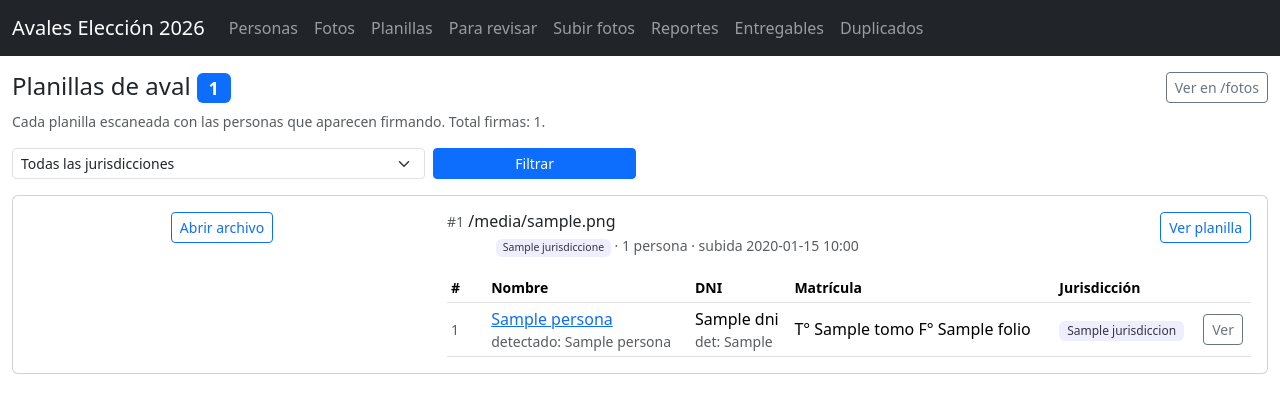
After one commit to OctavioGalvan5/magistratura, a Flask app: template app/templates/planillas.html in a window 1280 px wide. The commit adds this page. Shown: the top 413 px of the page. Run offline with Flask 3, Linux system fonts and the light colour scheme; the template is opened without the code that fills it: most values are stand-ins (such as "Sample title", 1, 10 or a date in 2020).

Commit message:
Nueva vista /planillas: cada planilla con firmantes vinculados
Vista dedicada de planillas de aval (fotos con tipo='planilla_aval') que
muestra por cada una:
- Imagen a la izquierda
- Metadatos (filename, jurisdicciones detectadas, cantidad de firmantes)
- Tabla de personas linkeadas con nombre, DNI, matricula, jurisdiccion,
  y una columna que compara nombre/DNI cargado vs nombre/DNI detectado
  por vision (util para spot-checkear falsos matches)
- Link directo a la ficha de cada persona

Filtro por jurisdiccion. Link en la nav "Planillas".

```diff
--- a/app/app.py
+++ b/app/app.py
@@ -78,9 +78,11 @@ def _personas_filtros_sql(args) -> tuple[str, dict]:
     con_foto = args.get("con_foto", "")
     origen = args.get("origen", "")
     # Filtros por tipo de foto vinculada — tri-state cada uno: "si" / "no" / ""
-    has_planilla = args.get("has_planilla", "")
-    has_dni      = args.get("has_dni", "")
-    has_otro     = args.get("has_otro", "")
+    has_por_tipo = {
+        "planilla_aval":                      args.get("has_planilla", ""),
+        "dni":                                args.get("has_dni", ""),
+        "otro":                               args.get("has_otro", ""),
+    }
 
     where = []
     params: dict = {}
@@ -105,18 +107,18 @@ def _personas_filtros_sql(args) -> tuple[str, dict]:
 
     # Filtros por tipo de foto vinculada. Cada uno es tri-state independiente.
     # 'otro' incluye tanto tipo='otro' como filas con tipo NULL (fotos sin analizar).
-    tipo_clauses = {
-        "planilla": ("has_planilla", "f.tipo = 'planilla_aval'"),
-        "dni":      ("has_dni",      "f.tipo = 'dni'"),
-        "otro":     ("has_otro",     "(f.tipo = 'otro' OR f.tipo IS NULL)"),
+    condiciones = {
+        "planilla_aval": "f.tipo = 'planilla_aval'",
+        "dni":           "f.tipo = 'dni'",
+        "otro":          "(f.tipo = 'otro' OR f.tipo IS NULL)",
     }
-    for _key, (var_name, cond) in tipo_clauses.items():
-        val = locals()[var_name]
-        if val == "si":
+    for tipo_key, valor in has_por_tipo.items():
+        cond = condiciones[tipo_key]
+        if valor == "si":
             where.append(f"""EXISTS (SELECT 1 FROM {SCHEMA}.fotos_personas fp
                                      JOIN {SCHEMA}.fotos f ON f.id = fp.foto_id
                                      WHERE fp.persona_id = p.id AND {cond})""")
-        elif val == "no":
+        elif valor == "no":
             where.append(f"""NOT EXISTS (SELECT 1 FROM {SCHEMA}.fotos_personas fp
                                          JOIN {SCHEMA}.fotos f ON f.id = fp.foto_id
                                          WHERE fp.persona_id = p.id AND {cond})""")
@@ -900,6 +902,68 @@ def reporte_excel(slug):
                      mimetype="application/vnd.openxmlformats-officedocument.spreadsheetml.sheet")
 
 
+# ─────────── Planillas de aval ───────────
+
+@app.route("/planillas")
+def planillas_list():
+    """Todas las planillas detectadas y las personas que aparecen firmando en cada una."""
+    jur_filter = (request.args.get("jur") or "").strip()
+
+    # Obtenemos todas las fotos tipo planilla_aval con conteo y jurisdicciones
+    where_jur = ""
+    params: dict = {}
+    if jur_filter:
+        where_jur = """AND EXISTS (
+            SELECT 1 FROM avales_2026.fotos_personas fp2
+            JOIN avales_2026.personas p2 ON p2.id = fp2.persona_id
+            WHERE fp2.foto_id = f.id AND p2.jurisdiccion = :jur
+        )"""
+        params["jur"] = jur_filter
+
+    planillas = q(f"""
+        SELECT f.id, f.filename_original, f.minio_object_key, f.content_type,
+               f.match_status, f.uploaded_at,
+               (SELECT COUNT(*) FROM {SCHEMA}.fotos_personas fp WHERE fp.foto_id = f.id) AS n_personas
+        FROM {SCHEMA}.fotos f
+        WHERE f.tipo = 'planilla_aval'
+          {where_jur}
+        ORDER BY f.uploaded_at DESC
+    """, **params)
+
+    # Por cada planilla, sus personas linkeadas
+    result = []
+    for pl in planillas:
+        personas = q(f"""
+            SELECT p.id, p.nombre_apellido, p.dni, p.jurisdiccion,
+                   p.matricula, p.tomo, p.folio,
+                   fp.dni_detectado, fp.nombre_detectado,
+                   (p.observaciones ILIKE 'Creada auto%%') AS auto_creada
+            FROM {SCHEMA}.fotos_personas fp
+            JOIN {SCHEMA}.personas p ON p.id = fp.persona_id
+            WHERE fp.foto_id = :fid
+            ORDER BY p.nombre_apellido
+        """, fid=pl["id"])
+        result.append({
+            **dict(pl),
+            "url": presigned(pl["minio_object_key"]),
+            "personas": [dict(x) for x in personas],
+            "jurisdicciones": sorted({x["jurisdiccion"] for x in personas if x["jurisdiccion"]}),
+        })
+
+    # Lista de jurisdicciones para el filtro (de personas que aparecen en planillas)
+    juris = [r["jurisdiccion"] for r in q(f"""
+        SELECT DISTINCT p.jurisdiccion
+        FROM {SCHEMA}.personas p
+        JOIN {SCHEMA}.fotos_personas fp ON fp.persona_id = p.id
+        JOIN {SCHEMA}.fotos f ON f.id = fp.foto_id
+        WHERE p.jurisdiccion IS NOT NULL AND f.tipo = 'planilla_aval'
+        ORDER BY 1
+    """)]
+
+    return render_template("planillas.html",
+                           planillas=result, jurisdicciones=juris, f_jur=jur_filter)
+
+
 # ─────────── Entregables (PDFs por jurisdicción) ───────────
 
 @app.route("/entregables")
--- a/app/templates/base.html
+++ b/app/templates/base.html
@@ -28,6 +28,7 @@
       <ul class="navbar-nav">
         <li class="nav-item"><a class="nav-link" href="{{ url_for('personas_list') }}">Personas</a></li>
         <li class="nav-item"><a class="nav-link" href="{{ url_for('fotos_list') }}">Fotos</a></li>
+        <li class="nav-item"><a class="nav-link" href="{{ url_for('planillas_list') }}">Planillas</a></li>
         <li class="nav-item"><a class="nav-link" href="{{ url_for('fotos_revisar') }}">Para revisar</a></li>
         <li class="nav-item"><a class="nav-link" href="{{ url_for('fotos_upload') }}">Subir fotos</a></li>
         <li class="nav-item"><a class="nav-link" href="{{ url_for('reportes_index') }}">Reportes</a></li>
--- /dev/null
+++ b/app/templates/planillas.html
@@ -0,0 +1,124 @@
+{% extends "base.html" %}
+{% block title %}Planillas de aval{% endblock %}
+{% block content %}
+
+<div class="d-flex justify-content-between align-items-start mb-3">
+  <div>
+    <h4>Planillas de aval <span class="badge bg-primary">{{ planillas|length }}</span></h4>
+    <div class="text-muted small">
+      Cada planilla escaneada con las personas que aparecen firmando.
+      Total firmas: {{ planillas | sum(attribute='n_personas') }}.
+    </div>
+  </div>
+  <div>
+    <a class="btn btn-outline-secondary btn-sm" href="{{ url_for('fotos_list', tipo='planilla_aval') }}">
+      Ver en /fotos
+    </a>
+  </div>
+</div>
+
+<form class="row g-2 mb-3" method="get">
+  <div class="col-md-4">
+    <select class="form-select form-select-sm" name="jur">
+      <option value="">Todas las jurisdicciones</option>
+      {% for j in jurisdicciones %}
+        <option value="{{ j }}" {% if j == f_jur %}selected{% endif %}>{{ j }}</option>
+      {% endfor %}
+    </select>
+  </div>
+  <div class="col-md-2 d-grid">
+    <button class="btn btn-primary btn-sm">Filtrar</button>
+  </div>
+</form>
+
+{% if not planillas %}
+  <div class="alert alert-warning">No hay planillas con los filtros actuales.</div>
+{% endif %}
+
+{% for pl in planillas %}
+<div class="card mb-3">
+  <div class="row g-0">
+    <div class="col-md-4">
+      {% if pl.content_type and 'image' in pl.content_type %}
+        <a href="{{ pl.url }}" target="_blank">
+          <img src="{{ pl.url }}" class="img-fluid rounded-start" style="max-height:350px;object-fit:cover;width:100%;">
+        </a>
+      {% else %}
+        <div class="p-3 text-center">
+          <a class="btn btn-outline-primary btn-sm" href="{{ pl.url }}" target="_blank">Abrir archivo</a>
+        </div>
+      {% endif %}
+    </div>
+    <div class="col-md-8">
+      <div class="card-body">
+        <div class="d-flex justify-content-between align-items-start">
+          <div>
+            <h6 class="mb-1">
+              <span class="text-muted small">#{{ pl.id }}</span>
+              {{ pl.filename_original }}
+            </h6>
+            <div class="small text-muted">
+              <span class="badge status-{{ pl.match_status }}">{{ pl.match_status }}</span>
+              {% for j in pl.jurisdicciones %}
+                <span class="badge badge-jur">{{ j }}</span>
+              {% endfor %}
+              · {{ pl.n_personas }} persona{{ 's' if pl.n_personas != 1 else '' }}
+              · subida {{ pl.uploaded_at.strftime('%Y-%m-%d %H:%M') }}
+            </div>
+          </div>
+          <a class="btn btn-sm btn-outline-primary" href="{{ pl.url }}" target="_blank">Ver planilla</a>
+        </div>
+
+        {% if pl.personas %}
+        <div class="mt-3">
+          <div class="table-responsive">
+            <table class="table table-sm table-hover mb-0">
+              <thead class="small">
+                <tr>
+                  <th style="width:5%">#</th>
+                  <th>Nombre</th>
+                  <th>DNI</th>
+                  <th>Matrícula</th>
+                  <th>Jurisdicción</th>
+                  <th></th>
+                </tr>
+              </thead>
+              <tbody>
+              {% for pp in pl.personas %}
+                <tr>
+                  <td class="text-muted small">{{ loop.index }}</td>
+                  <td>
+                    <a href="{{ url_for('persona_detail', pid=pp.id) }}">{{ pp.nombre_apellido }}</a>
+                    {% if pp.auto_creada %}<span class="badge bg-info ms-1">auto</span>{% endif %}
+                    {% if pp.nombre_detectado and pp.nombre_detectado != pp.nombre_apellido %}
+                      <div class="small text-muted">detectado: {{ pp.nombre_detectado }}</div>
+                    {% endif %}
+                  </td>
+                  <td>{{ pp.dni or '—' }}
+                    {% if pp.dni_detectado and pp.dni_detectado != pp.dni %}
+                      <div class="small text-muted">det: {{ pp.dni_detectado }}</div>
+                    {% endif %}
+                  </td>
+                  <td>
+                    {% if pp.tomo and pp.folio %}T° {{ pp.tomo }} F° {{ pp.folio }}
+                    {% elif pp.matricula %}<span class="small text-muted">{{ pp.matricula }}</span>
+                    {% else %}—{% endif %}
+                  </td>
+                  <td><span class="badge badge-jur">{{ pp.jurisdiccion or '—' }}</span></td>
+                  <td><a class="btn btn-sm btn-outline-secondary" href="{{ url_for('persona_detail', pid=pp.id) }}">Ver</a></td>
+                </tr>
+              {% endfor %}
+              </tbody>
+            </table>
+          </div>
+        </div>
+        {% else %}
+        <div class="mt-2 text-muted small">Sin personas vinculadas.</div>
+        {% endif %}
+      </div>
+    </div>
+  </div>
+</div>
+{% endfor %}
+
+{% endblock %}
```
